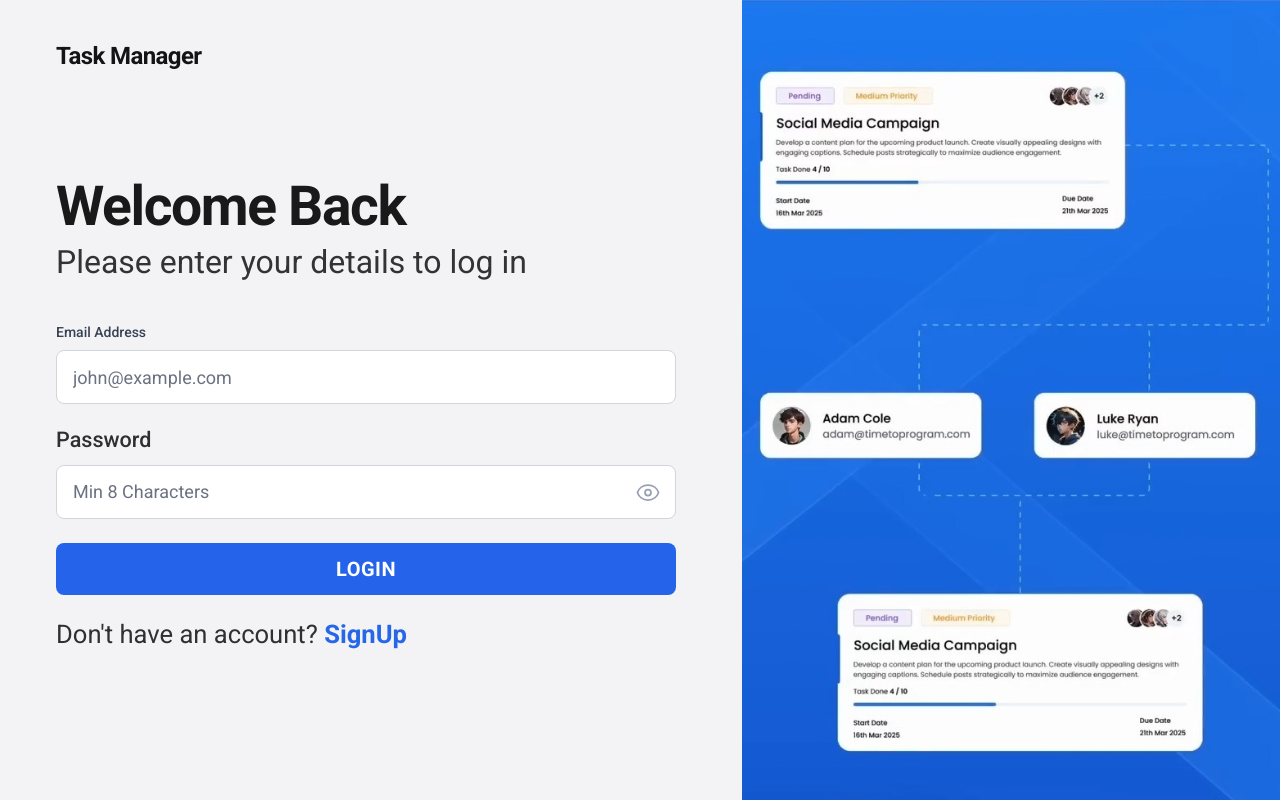
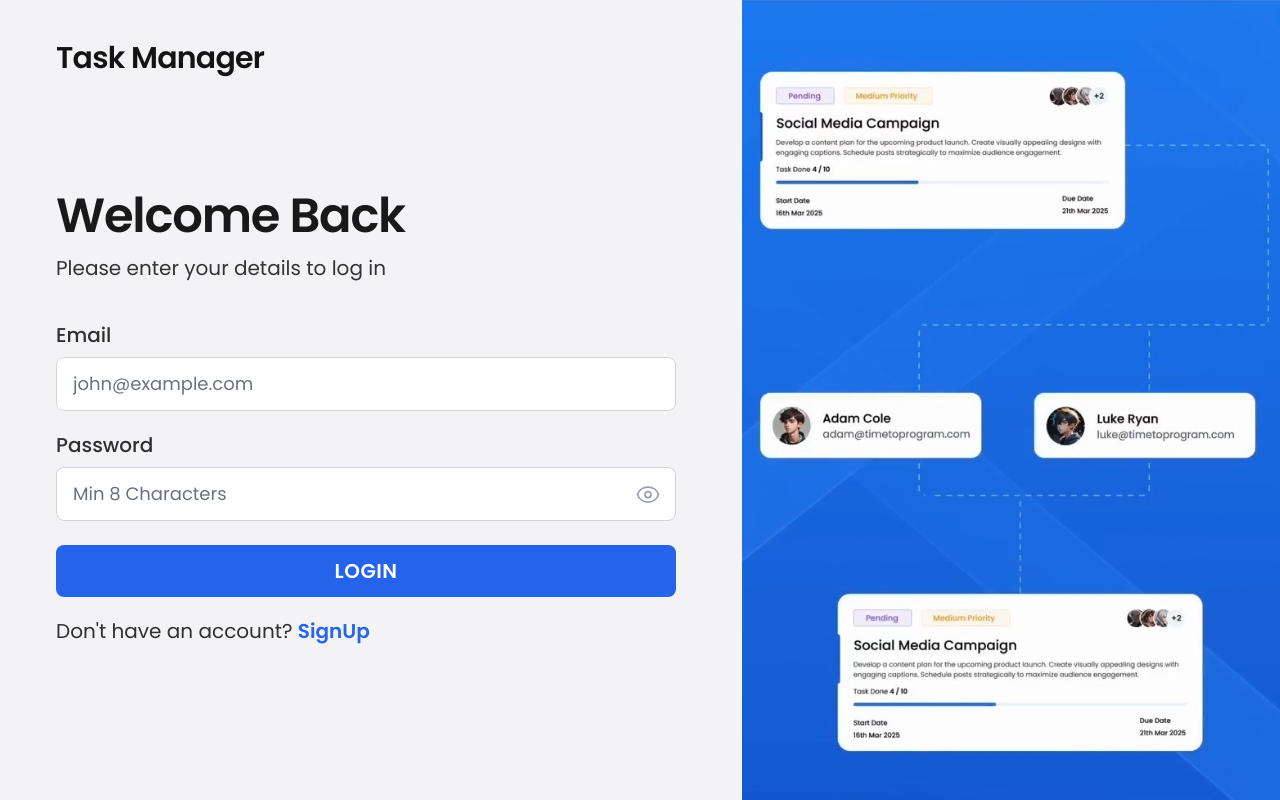
Before and after one commit to alexbalak21/Task-Manager-Fontend, a React (Vite) app: page /login in a window 1280 px wide. Built offline with nearby package versions, Linux system fonts and the light colour scheme; no server answers.

Commit message:
login form done

```diff
--- a/src/assets/styles/globals.css
+++ b/src/assets/styles/globals.css
@@ -1,11 +1,12 @@
-@import url("https://fonts.googleapis.com/css2?family=Roboto:wght@400;500;700&display=swap");
+@import url('https://fonts.googleapis.com/css2?family=Poppins:ital,wght@0,100;0,200;0,300;0,400;0,500;0,600;0,700;0,800;0,900;1,100;1,200;1,300;1,400;1,500;1,600;1,700;1,800;1,900&family=Roboto:ital,wght@0,100..900;1,100..900&display=swap');
+/* @import url("https://fonts.googleapis.com/css2?family=Roboto:wght@400;500;700&display=swap"); */
 @import "tailwindcss";
 
 
 html,
 body,
 #root {
-	font-family: "Roboto", system-ui, -apple-system, "Segoe UI", sans-serif;
+	font-family: "Poppins", system-ui, -apple-system, "Segoe UI", sans-serif;
 }
 
 :root {
--- a/src/modules/auth/pages/LoginPage.tsx
+++ b/src/modules/auth/pages/LoginPage.tsx
@@ -37,20 +37,23 @@ export default function LoginPage() {
   return (
     <main className="min-h-screen bg-[#f3f3f5] lg:grid lg:grid-cols-[58%_42%]">
       <section className="flex min-h-screen flex-col px-6 py-8 sm:px-10 lg:px-14 lg:py-10">
-        <p className="text-2xl font-semibold tracking-tight text-[#141414]">Task Manager</p>
+        <p className="text-3xl font-semibold tracking-tight text-[#141414]">Task Manager</p>
 
         <div className="flex flex-1 items-center">
           <div className="w-full max-w-[620px]">
-            <h1 className="text-5xl font-semibold tracking-tight text-[#191919] sm:text-[3.45rem]">Welcome Back</h1>
-            <p className="mt-2 text-[1.75rem] leading-tight text-[#333333] sm:text-[2rem]">
+            <h1 className="text-5xl font-semibold tracking-tight text-[#191919]">Welcome Back</h1>
+            <p className="mt-4 text-xl leading-tight text-[#333333]">
               Please enter your details to log in
             </p>
 
             <form onSubmit={onSubmit} className="mt-10 grid gap-5">
+                <div>
+                <label htmlFor="email" className="mb-2 block text-xl font-medium text-[#2f2f2f]">
+                  Email
+                </label>
               <Input
                 id="email"
                 type="email"
-                label="Email Address"
                 placeholder="john@example.com"
                 value={email}
                 onChange={(e) => setEmail(e.target.value)}
@@ -58,9 +61,10 @@ export default function LoginPage() {
                 required
                 className="h-[54px] rounded-lg border-[#e8e8ec] bg-[#f5f5f7] text-lg"
               />
+              </div>
 
               <div>
-                <label htmlFor="password" className="mb-2 block text-[1.35rem] font-medium text-[#2f2f2f]">
+                <label htmlFor="password" className="mb-2 block text-xl font-medium text-[#2f2f2f]">
                   Password
                 </label>
                 <div className="relative">
@@ -119,7 +123,7 @@ export default function LoginPage() {
               </Button>
             </form>
 
-            <p className="mt-5 text-[1.6rem] text-[#303030]">
+            <p className="mt-5 text-xl text-[#303030]">
               Don&apos;t have an account?{" "}
               <Link to="/signup" className="font-semibold text-[#2767e7] underline-offset-2 hover:underline">
                 SignUp
```
